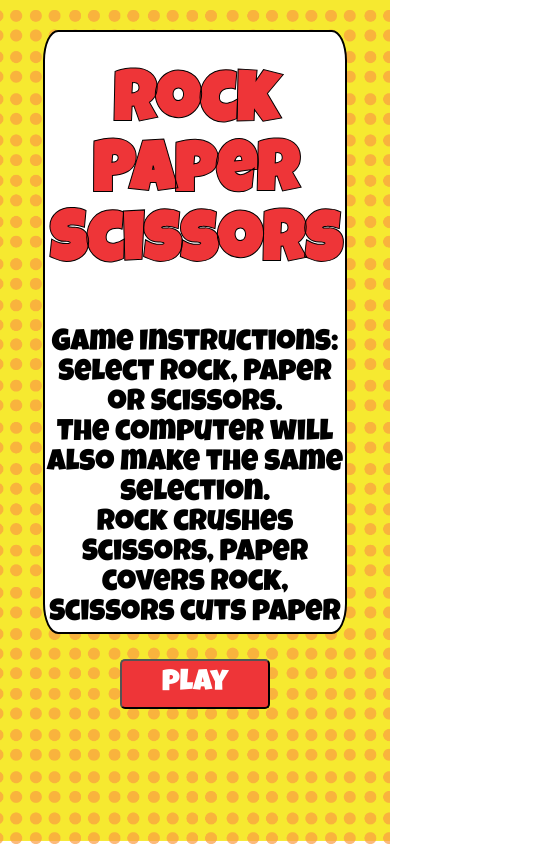
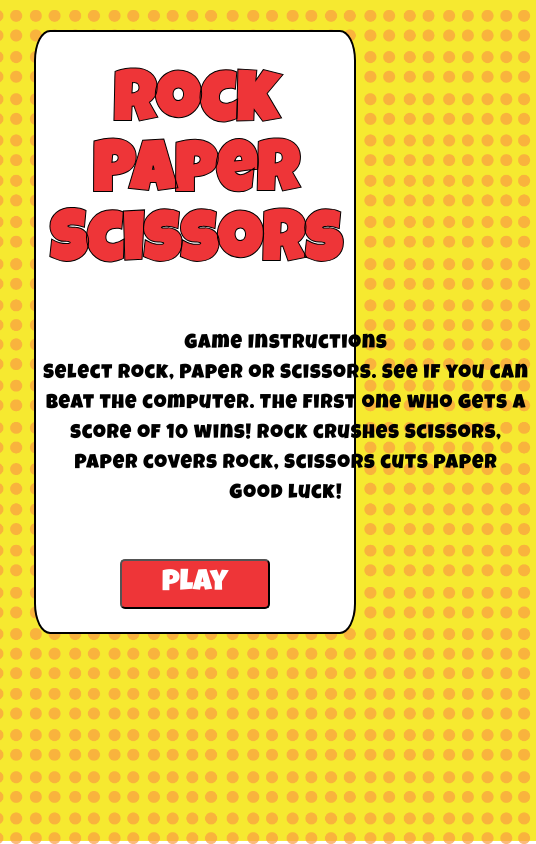
Before and after one commit to deecooper/rock-paper-scissors, a plain HTML site: page index.html in a window 390 px wide. Shown: the whole page, 536 px wide, since content can reach past the window. Drawn offline with Linux system fonts and the light colour scheme.

Commit message:
add media queries

```diff
--- a/assests/css/style.css
+++ b/assests/css/style.css
@@ -144,3 +144,41 @@ html {
 #exit-btn {
     width: 200px;
 }
+
+#instructions {
+    font-size: 20px;
+    text-align: center;
+    margin: auto;
+    line-height: 30px;
+    letter-spacing: 1px;
+}
+
+.center-container {
+    margin: auto;
+    width: 500px;
+    padding-bottom: 50px;
+}
+
+@media screen and (max-width: 950px) {
+
+h1 {
+    font-size: 55px;
+
+}
+
+h2 {
+    font-size: 35px;
+}
+
+p {
+    font-size: 25px;
+
+}
+
+.game-container {
+    width: 85%;
+
+
+}
+
+}
--- a/index.html
+++ b/index.html
@@ -17,10 +17,13 @@
 
     <div class="game-container">
     <h1 id="main-title">Rock Paper<br>Scissors</h1>
-    <p>Game Instructions: Select Rock, Paper or Scissors.<br>
-    The computer will also make the same selection.<br>
-    Rock crushes Scissors, Paper covers Rock, Scissors cuts paper</p>
+    <div class="center-container">
+    <p id="instructions">Game Instructions<br> Select Rock, Paper or Scissors.
+    See if you can beat the computer. The first one who gets a score of 10 wins!
+    Rock crushes Scissors, Paper covers Rock, Scissors cuts paper <br>Good luck!</p>
+    </div>
     <button class="play-button" aria-label="play"><a href="play.html">play</a></button>
+
 
     <script src="assests/js/script.js"></script>
 
```
